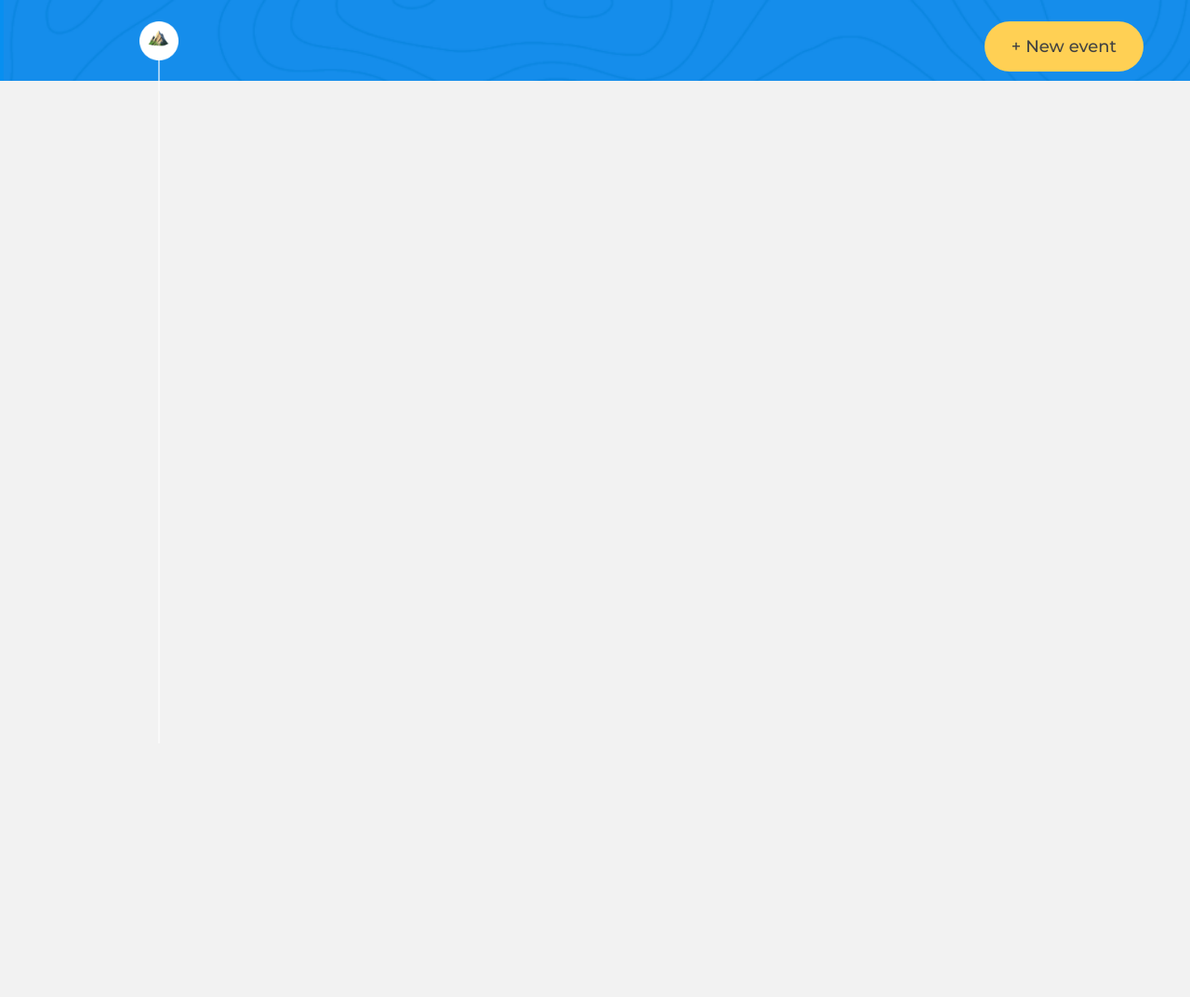
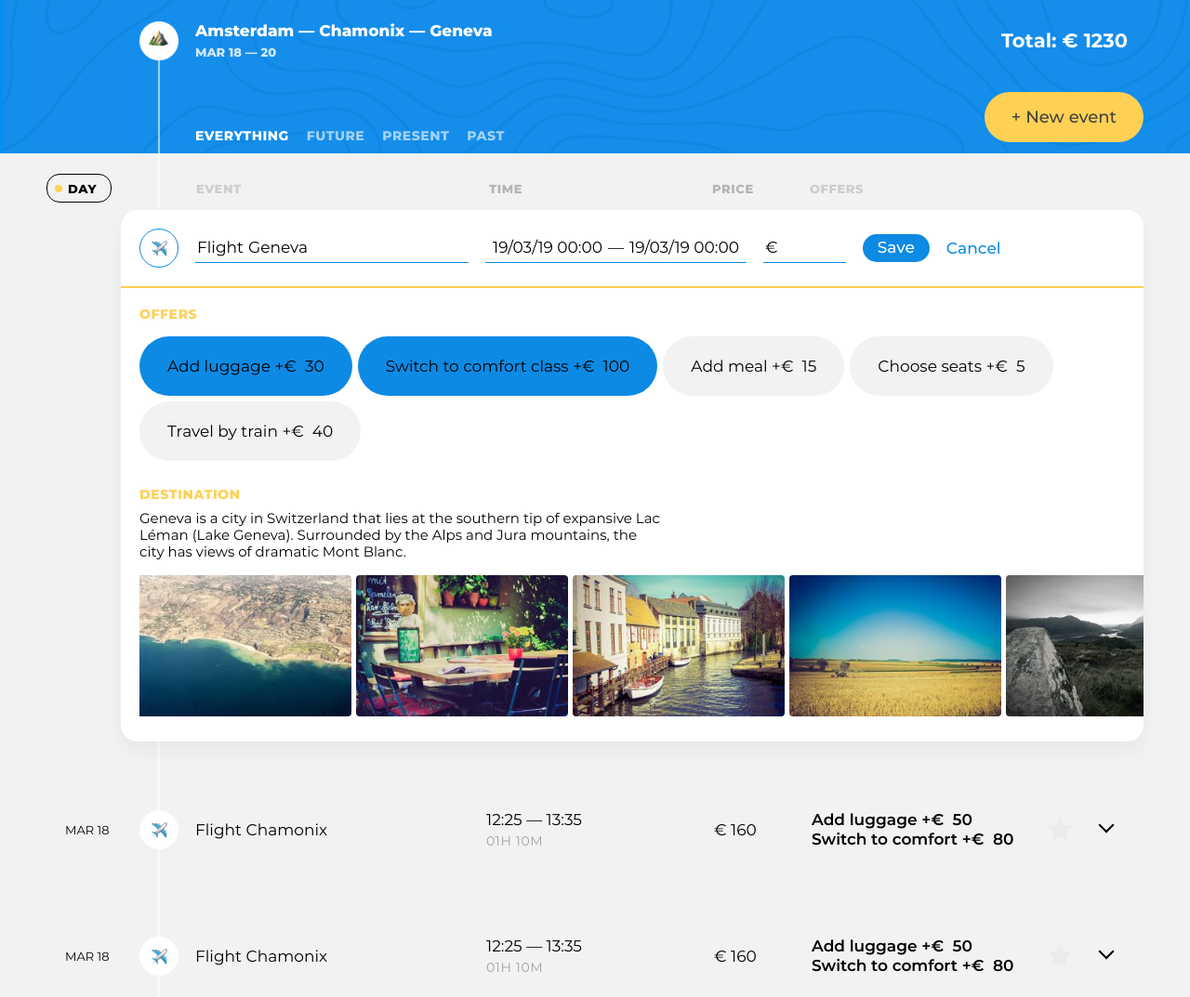
Before and after one commit to htmlacademy-ecmascript/70003-big-trip-21, a website built with webpack: page public/index.html in a window 1280 px wide. Shown: the top 1073 px of the page at 93% size. Before the commit the page ends 800 px from the top, so only its background shows below. Built offline with nearby package versions, Linux system fonts and the light colour scheme.

Commit message:
feature: 1.18. Время разбивать камни.

```diff
--- a/src/main.js
+++ b/src/main.js
@@ -0,0 +1,4 @@
+import BoardPresenter from './presenter/board-presenter.js';
+
+const boardPresenter = new BoardPresenter();
+boardPresenter.init();
--- /dev/null
+++ b/src/presenter/board-presenter.js
@@ -0,0 +1,29 @@
+
+import { render } from '../render.js';
+import HeaderFormView from '../view/header-form-view.js';
+import TripMainInfoView from '../view/trip-main-info-view.js';
+import TripEventSortForm from '../view/trip-event-sort-form-view.js';
+import TripEventsList from '../view/trip-events-list-view.js';
+import FormEventEdit from '../view/forn-event-edit-view.js';
+import TripEventItem from '../view/trip-event-item-view.js';
+
+
+export default class BoardPresenter {
+  tripEventList = new TripEventsList();
+  tripControlElement = document.querySelector('.trip-controls__filters');
+  tripMainElement = document.querySelector('.trip-main');
+  tripEventsElement = document.querySelector('.trip-events');
+
+  init() {
+    render(new FormEventEdit(), this.tripEventList.getElement());
+    render(new HeaderFormView, this.tripControlElement);
+    render(new TripMainInfoView, this.tripMainElement, 'afterbegin');
+    render(new TripEventSortForm, this.tripEventsElement);
+    render(new TripEventsList, this.tripEventsElement);
+
+    for(let i = 0; i < 3; i++) {
+      render(new TripEventItem, this.tripEventList.getElement());
+    }
+    render(this.tripEventList, this.tripEventsElement);
+  }
+}
--- /dev/null
+++ b/src/templates/forn-event-edit-template.js
@@ -0,0 +1,165 @@
+function createFormEventEdit() {
+  return `<li class="trip-events__item">
+    <form class="event event--edit" action="#" method="post">
+      <header class="event__header">
+        <div class="event__type-wrapper">
+          <label class="event__type  event__type-btn" for="event-type-toggle-1">
+            <span class="visually-hidden">Choose event type</span>
+            <img class="event__type-icon" width="17" height="17" src="img/icons/flight.png" alt="Event type icon">
+          </label>
+          <input class="event__type-toggle  visually-hidden" id="event-type-toggle-1" type="checkbox">
+
+          <div class="event__type-list">
+            <fieldset class="event__type-group">
+              <legend class="visually-hidden">Event type</legend>
+
+              <div class="event__type-item">
+                <input id="event-type-taxi-1" class="event__type-input  visually-hidden" type="radio" name="event-type" value="taxi">
+                <label class="event__type-label  event__type-label--taxi" for="event-type-taxi-1">Taxi</label>
+              </div>
+
+              <div class="event__type-item">
+                <input id="event-type-bus-1" class="event__type-input  visually-hidden" type="radio" name="event-type" value="bus">
+                <label class="event__type-label  event__type-label--bus" for="event-type-bus-1">Bus</label>
+              </div>
+
+              <div class="event__type-item">
+                <input id="event-type-train-1" class="event__type-input  visually-hidden" type="radio" name="event-type" value="train">
+                <label class="event__type-label  event__type-label--train" for="event-type-train-1">Train</label>
+              </div>
+
+              <div class="event__type-item">
+                <input id="event-type-ship-1" class="event__type-input  visually-hidden" type="radio" name="event-type" value="ship">
+                <label class="event__type-label  event__type-label--ship" for="event-type-ship-1">Ship</label>
+              </div>
+
+              <div class="event__type-item">
+                <input id="event-type-drive-1" class="event__type-input  visually-hidden" type="radio" name="event-type" value="drive">
+                <label class="event__type-label  event__type-label--drive" for="event-type-drive-1">Drive</label>
+              </div>
+
+              <div class="event__type-item">
+                <input id="event-type-flight-1" class="event__type-input  visually-hidden" type="radio" name="event-type" value="flight" checked>
+                <label class="event__type-label  event__type-label--flight" for="event-type-flight-1">Flight</label>
+              </div>
+
+              <div class="event__type-item">
+                <input id="event-type-check-in-1" class="event__type-input  visually-hidden" type="radio" name="event-type" value="check-in">
+                <label class="event__type-label  event__type-label--check-in" for="event-type-check-in-1">Check-in</label>
+              </div>
+
+              <div class="event__type-item">
+                <input id="event-type-sightseeing-1" class="event__type-input  visually-hidden" type="radio" name="event-type" value="sightseeing">
+                <label class="event__type-label  event__type-label--sightseeing" for="event-type-sightseeing-1">Sightseeing</label>
+              </div>
+
+              <div class="event__type-item">
+                <input id="event-type-restaurant-1" class="event__type-input  visually-hidden" type="radio" name="event-type" value="restaurant">
+                <label class="event__type-label  event__type-label--restaurant" for="event-type-restaurant-1">Restaurant</label>
+              </div>
+            </fieldset>
+          </div>
+        </div>
+
+        <div class="event__field-group  event__field-group--destination">
+          <label class="event__label  event__type-output" for="event-destination-1">
+            Flight
+          </label>
+          <input class="event__input  event__input--destination" id="event-destination-1" type="text" name="event-destination" value="Geneva" list="destination-list-1">
+          <datalist id="destination-list-1">
+            <option value="Amsterdam"></option>
+            <option value="Geneva"></option>
+            <option value="Chamonix"></option>
+          </datalist>
+        </div>
+
+        <div class="event__field-group  event__field-group--time">
+          <label class="visually-hidden" for="event-start-time-1">From</label>
+          <input class="event__input  event__input--time" id="event-start-time-1" type="text" name="event-start-time" value="19/03/19 00:00">
+          &mdash;
+          <label class="visually-hidden" for="event-end-time-1">To</label>
+          <input class="event__input  event__input--time" id="event-end-time-1" type="text" name="event-end-time" value="19/03/19 00:00">
+        </div>
+
+        <div class="event__field-group  event__field-group--price">
+          <label class="event__label" for="event-price-1">
+            <span class="visually-hidden">Price</span>
+            &euro;
+          </label>
+          <input class="event__input  event__input--price" id="event-price-1" type="text" name="event-price" value="">
+        </div>
+
+        <button class="event__save-btn  btn  btn--blue" type="submit">Save</button>
+        <button class="event__reset-btn" type="reset">Cancel</button>
+      </header>
+      <section class="event__details">
+        <section class="event__section  event__section--offers">
+          <h3 class="event__section-title  event__section-title--offers">Offers</h3>
+
+          <div class="event__available-offers">
+            <div class="event__offer-selector">
+              <input class="event__offer-checkbox  visually-hidden" id="event-offer-luggage-1" type="checkbox" name="event-offer-luggage" checked>
+              <label class="event__offer-label" for="event-offer-luggage-1">
+                <span class="event__offer-title">Add luggage</span>
+                &plus;&euro;&nbsp;
+                <span class="event__offer-price">30</span>
+              </label>
+            </div>
+
+            <div class="event__offer-selector">
+              <input class="event__offer-checkbox  visually-hidden" id="event-offer-comfort-1" type="checkbox" name="event-offer-comfort" checked>
+              <label class="event__offer-label" for="event-offer-comfort-1">
+                <span class="event__offer-title">Switch to comfort class</span>
+                &plus;&euro;&nbsp;
+                <span class="event__offer-price">100</span>
+              </label>
+            </div>
+
+            <div class="event__offer-selector">
+              <input class="event__offer-checkbox  visually-hidden" id="event-offer-meal-1" type="checkbox" name="event-offer-meal">
+              <label class="event__offer-label" for="event-offer-meal-1">
+                <span class="event__offer-title">Add meal</span>
+                &plus;&euro;&nbsp;
+                <span class="event__offer-price">15</span>
+              </label>
+            </div>
+
+            <div class="event__offer-selector">
+              <input class="event__offer-checkbox  visually-hidden" id="event-offer-seats-1" type="checkbox" name="event-offer-seats">
+              <label class="event__offer-label" for="event-offer-seats-1">
+                <span class="event__offer-title">Choose seats</span>
+                &plus;&euro;&nbsp;
+                <span class="event__offer-price">5</span>
+              </label>
+            </div>
+
+            <div class="event__offer-selector">
+              <input class="event__offer-checkbox  visually-hidden" id="event-offer-train-1" type="checkbox" name="event-offer-train">
+              <label class="event__offer-label" for="event-offer-train-1">
+                <span class="event__offer-title">Travel by train</span>
+                &plus;&euro;&nbsp;
+                <span class="event__offer-price">40</span>
+              </label>
+            </div>
+          </div>
+        </section>
+
+        <section class="event__section  event__section--destination">
+          <h3 class="event__section-title  event__section-title--destination">Destination</h3>
+          <p class="event__destination-description">Geneva is a city in Switzerland that lies at the southern tip of expansive Lac Léman (Lake Geneva). Surrounded by the Alps and Jura mountains, the city has views of dramatic Mont Blanc.</p>
+
+          <div class="event__photos-container">
+            <div class="event__photos-tape">
+              <img class="event__photo" src="img/photos/1.jpg" alt="Event photo">
+              <img class="event__photo" src="img/photos/2.jpg" alt="Event photo">
+              <img class="event__photo" src="img/photos/3.jpg" alt="Event photo">
+              <img class="event__photo" src="img/photos/4.jpg" alt="Event photo">
+              <img class="event__photo" src="img/photos/5.jpg" alt="Event photo">
+            </div>
+          </div>
+        </section>
+      </section>
+    </form>
+  </li>`;
+}
+export { createFormEventEdit };
--- /dev/null
+++ b/src/templates/header-form-template.js
@@ -0,0 +1,27 @@
+function createHeaderFormTemplate() {
+  return `<form class="trip-filters" action="#" method="get">
+    <div class="trip-filters__filter">
+      <input id="filter-everything" class="trip-filters__filter-input  visually-hidden" type="radio" name="trip-filter" value="everything" checked>
+      <label class="trip-filters__filter-label" for="filter-everything">Everything</label>
+    </div>
+
+    <div class="trip-filters__filter">
+      <input id="filter-future" class="trip-filters__filter-input  visually-hidden" type="radio" name="trip-filter" value="future">
+      <label class="trip-filters__filter-label" for="filter-future">Future</label>
+    </div>
+
+    <div class="trip-filters__filter">
+      <input id="filter-present" class="trip-filters__filter-input  visually-hidden" type="radio" name="trip-filter" value="present">
+      <label class="trip-filters__filter-label" for="filter-present">Present</label>
+    </div>
+
+    <div class="trip-filters__filter">
+      <input id="filter-past" class="trip-filters__filter-input  visually-hidden" type="radio" name="trip-filter" value="past">
+      <label class="trip-filters__filter-label" for="filter-past">Past</label>
+    </div>
+
+    <button class="visually-hidden" type="submit">Accept filter</button>
+  </form>`;
+}
+
+export { createHeaderFormTemplate };
--- /dev/null
+++ b/src/templates/trip-event-item-template.js
@@ -0,0 +1,45 @@
+function createTripEventItem() {
+  return `<li class="trip-events__item">
+    <div class="event">
+      <time class="event__date" datetime="2019-03-18">MAR 18</time>
+      <div class="event__type">
+        <img class="event__type-icon" width="42" height="42" src="img/icons/flight.png" alt="Event type icon">
+      </div>
+      <h3 class="event__title">Flight Chamonix</h3>
+      <div class="event__schedule">
+        <p class="event__time">
+          <time class="event__start-time" datetime="2019-03-18T12:25">12:25</time>
+          &mdash;
+          <time class="event__end-time" datetime="2019-03-18T13:35">13:35</time>
+        </p>
+        <p class="event__duration">01H 10M</p>
+      </div>
+      <p class="event__price">
+        &euro;&nbsp;<span class="event__price-value">160</span>
+      </p>
+      <h4 class="visually-hidden">Offers:</h4>
+      <ul class="event__selected-offers">
+        <li class="event__offer">
+          <span class="event__offer-title">Add luggage</span>
+          &plus;&euro;&nbsp;
+          <span class="event__offer-price">50</span>
+        </li>
+        <li class="event__offer">
+          <span class="event__offer-title">Switch to comfort</span>
+          &plus;&euro;&nbsp;
+          <span class="event__offer-price">80</span>
+        </li>
+      </ul>
+      <button class="event__favorite-btn" type="button">
+        <span class="visually-hidden">Add to favorite</span>
+        <svg class="event__favorite-icon" width="28" height="28" viewBox="0 0 28 28">
+          <path d="M14 21l-8.22899 4.3262 1.57159-9.1631L.685209 9.67376 9.8855 8.33688 14 0l4.1145 8.33688 9.2003 1.33688-6.6574 6.48934 1.5716 9.1631L14 21z"/>
+        </svg>
+      </button>
+      <button class="event__rollup-btn" type="button">
+        <span class="visually-hidden">Open event</span>
+      </button>
+    </div>
+  </li>`;
+}
+export { createTripEventItem };
--- /dev/null
+++ b/src/templates/trip-event-sort-form-template.js
@@ -0,0 +1,29 @@
+function createTripEventSortForm() {
+  return `<form class="trip-events__trip-sort  trip-sort" action="#" method="get">
+    <div class="trip-sort__item  trip-sort__item--day">
+      <input id="sort-day" class="trip-sort__input  visually-hidden" type="radio" name="trip-sort" value="sort-day" checked>
+      <label class="trip-sort__btn" for="sort-day">Day</label>
+    </div>
+
+    <div class="trip-sort__item  trip-sort__item--event">
+      <input id="sort-event" class="trip-sort__input  visually-hidden" type="radio" name="trip-sort" value="sort-event" disabled>
+      <label class="trip-sort__btn" for="sort-event">Event</label>
+    </div>
+
+    <div class="trip-sort__item  trip-sort__item--time">
+      <input id="sort-time" class="trip-sort__input  visually-hidden" type="radio" name="trip-sort" value="sort-time">
+      <label class="trip-sort__btn" for="sort-time">Time</label>
+    </div>
+
+    <div class="trip-sort__item  trip-sort__item--price">
+      <input id="sort-price" class="trip-sort__input  visually-hidden" type="radio" name="trip-sort" value="sort-price">
+      <label class="trip-sort__btn" for="sort-price">Price</label>
+    </div>
+
+    <div class="trip-sort__item  trip-sort__item--offer">
+      <input id="sort-offer" class="trip-sort__input  visually-hidden" type="radio" name="trip-sort" value="sort-offer" disabled>
+      <label class="trip-sort__btn" for="sort-offer">Offers</label>
+    </div>
+  </form>`;
+}
+export { createTripEventSortForm };
--- /dev/null
+++ b/src/templates/trip-events-list-template.js
@@ -0,0 +1,5 @@
+function createTripEventsList() {
+  return `<ul class="trip-events__list">
+  </ul>`;
+}
+export { createTripEventsList };
--- /dev/null
+++ b/src/templates/trip-main-info-template.js
@@ -0,0 +1,14 @@
+function createTripMainInfoTemplate() {
+  return `<section class="trip-main__trip-info  trip-info">
+    <div class="trip-info__main">
+      <h1 class="trip-info__title">Amsterdam &mdash; Chamonix &mdash; Geneva</h1>
+
+      <p class="trip-info__dates">Mar 18&nbsp;&mdash;&nbsp;20</p>
+    </div>
+
+    <p class="trip-info__cost">
+      Total: &euro;&nbsp;<span class="trip-info__cost-value">1230</span>
+    </p>
+  </section>`;
+}
+export { createTripMainInfoTemplate };
--- /dev/null
+++ b/src/view/forn-event-edit-view.js
@@ -0,0 +1,20 @@
+import { createElement } from '../render.js';
+import { createFormEventEdit } from '../templates/forn-event-edit-template.js';
+
+export default class FormEventEdit {
+  getTemplate() {
+    return createFormEventEdit();
+  }
+
+  getElement() {
+    if (!this.element) {
+      this.element = createElement(this.getTemplate());
+    }
+
+    return this.element;
+  }
+
+  removeElement() {
+    this.element = null;
+  }
+}
--- /dev/null
+++ b/src/view/header-form-view.js
@@ -0,0 +1,20 @@
+import { createElement } from '../render.js';
+import { createHeaderFormTemplate } from '../templates/header-form-template.js';
+
+export default class HeaderFormView {
+  getTemplate() {
+    return createHeaderFormTemplate();
+  }
+
+  getElement() {
+    if (!this.element) {
+      this.element = createElement(this.getTemplate());
+    }
+
+    return this.element;
+  }
+
+  removeElement() {
+    this.element = null;
+  }
+}
--- /dev/null
+++ b/src/view/trip-event-item-view.js
@@ -0,0 +1,19 @@
+import { createElement } from '../render.js';
+import { createTripEventItem } from '../templates/trip-event-item-template.js';
+export default class TripEventItem {
+  getTemplate() {
+    return createTripEventItem();
+  }
+
+  getElement() {
+    if (!this.element) {
+      this.element = createElement(this.getTemplate());
+    }
+
+    return this.element;
+  }
+
+  removeElement() {
+    this.element = null;
+  }
+}
--- /dev/null
+++ b/src/view/trip-event-sort-form-view.js
@@ -0,0 +1,20 @@
+import { createElement } from '../render.js';
+import { createTripEventSortForm } from '../templates/trip-event-sort-form-template';
+
+export default class TripEventSortForm {
+  getTemplate() {
+    return createTripEventSortForm();
+  }
+
+  getElement() {
+    if (!this.element) {
+      this.element = createElement(this.getTemplate());
+    }
+
+    return this.element;
+  }
+
+  removeElement() {
+    this.element = null;
+  }
+}
--- /dev/null
+++ b/src/view/trip-events-list-view.js
@@ -0,0 +1,20 @@
+import { createElement } from '../render.js';
+import { createTripEventsList } from '../templates/trip-events-list-template.js';
+
+export default class TripEventsList {
+  getTemplate() {
+    return createTripEventsList();
+  }
+
+  getElement() {
+    if (!this.element) {
+      this.element = createElement(this.getTemplate());
+    }
+
+    return this.element;
+  }
+
+  removeElement() {
+    this.element = null;
+  }
+}
--- /dev/null
+++ b/src/view/trip-main-info-view.js
@@ -0,0 +1,20 @@
+import { createElement } from '../render.js';
+import { createTripMainInfoTemplate } from '../templates/trip-main-info-template.js';
+
+export default class TripMainInfoView {
+  getTemplate() {
+    return createTripMainInfoTemplate();
+  }
+
+  getElement() {
+    if (!this.element) {
+      this.element = createElement(this.getTemplate());
+    }
+
+    return this.element;
+  }
+
+  removeElement() {
+    this.element = null;
+  }
+}
```
Also changed, not shown: public/index.html (+2 -0 lines).
